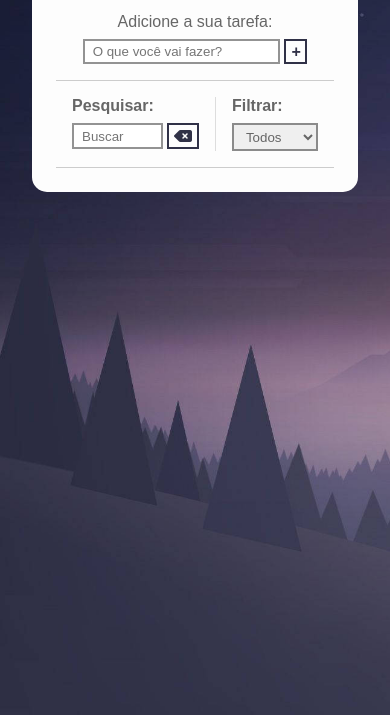
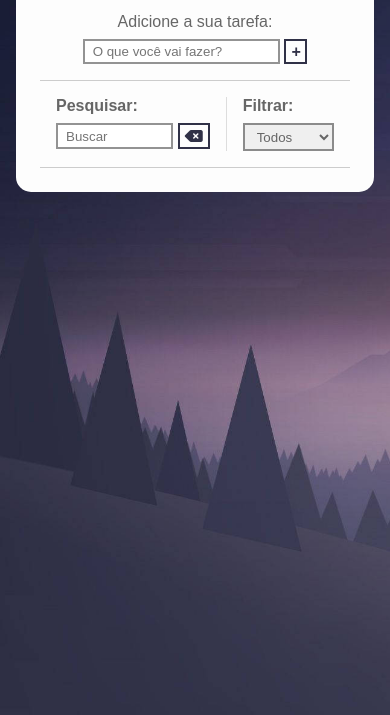
Before and after one commit to goncalvescrs/todo-list, a plain HTML site: page index.html in a window 390 px wide. Shown: the part 129-844 px from the top of the page. Drawn offline with Linux system fonts and the light colour scheme.

```diff
--- a/style/style.css
+++ b/style/style.css
@@ -171,7 +171,7 @@ select {
 
 @media (max-width: 578px) {
   .todo-container {
-    margin-inline: 2rem;
+    margin-inline: 1rem;
   }
 
   button {
```
Also changed, not shown: 1 other file.
